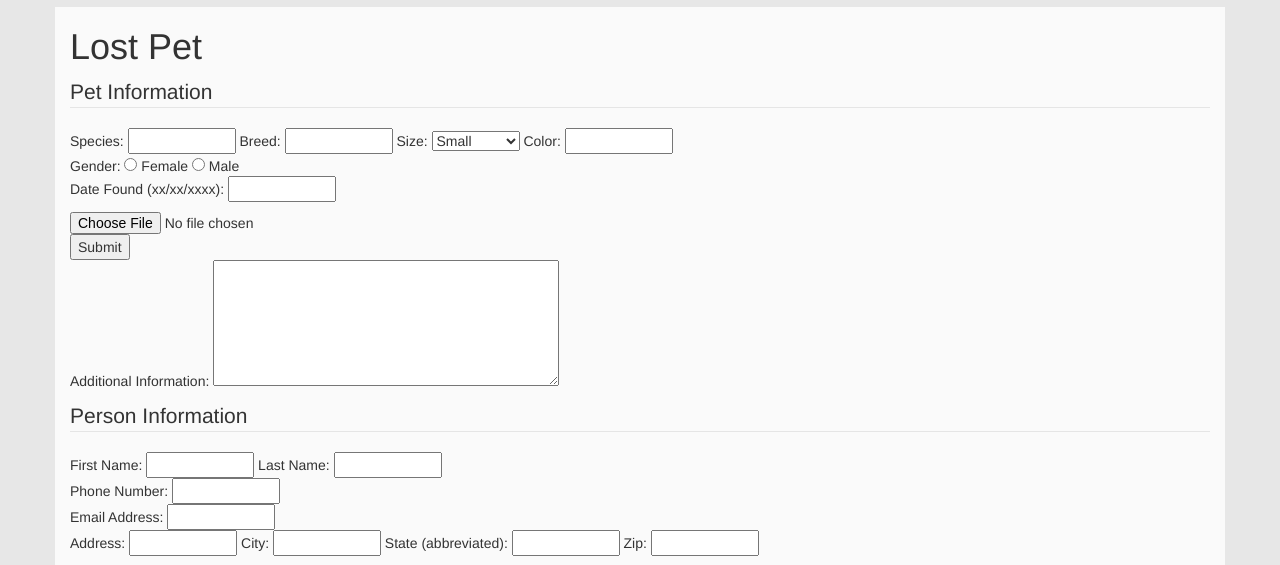
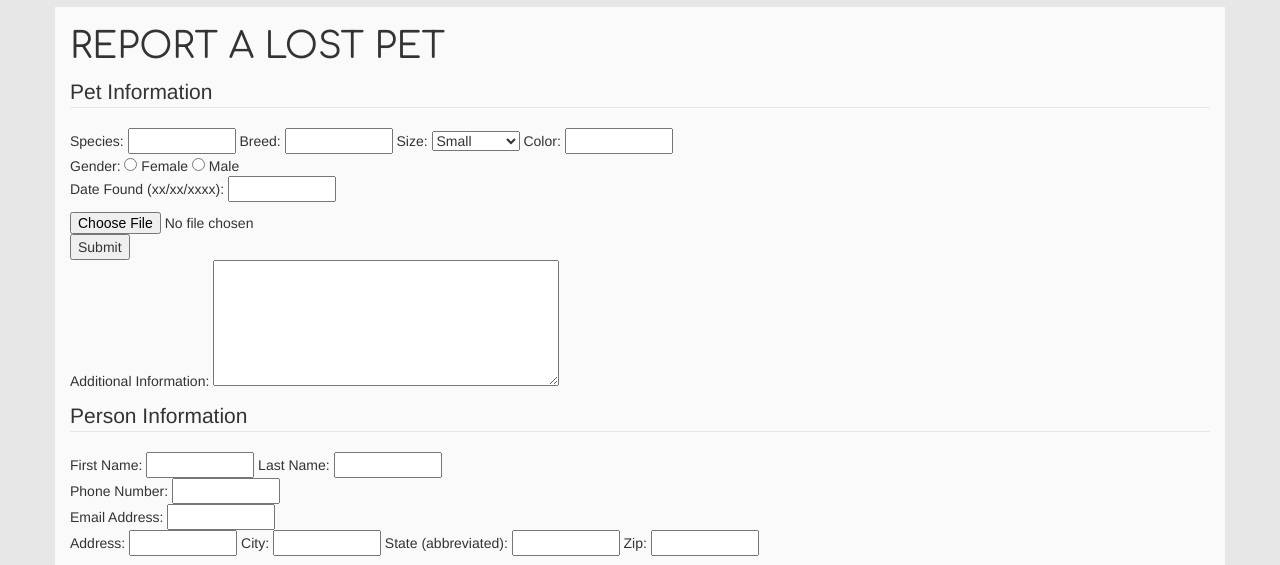
Before and after one commit to ttseattle/paw-to-heart, a PHP site: page /lostPet.php in a window 1280 px wide. Shown: the part 123-688 px from the top of the page. Run offline with PHP 8.4, Linux system fonts and the light colour scheme.

Commit message:
Style changes

```diff
--- a/about.php
+++ b/about.php
@@ -1,7 +1,7 @@
 <!DOCTYPE html>
 <html>
 	<head>
-		<title>About Us</title>
+		<title>About </title>
 		<link rel="stylesheet" type="text/css" href="pet.css">
 		<link rel="stylesheet" href="https://maxcdn.bootstrapcdn.com/bootstrap/3.3.6/css/bootstrap.min.css" integrity="sha384-1q8mTJOASx8j1Au+a5WDVnPi2lkFfwwEAa8hDDdjZlpLegxhjVME1fgjWPGmkzs7" crossorigin="anonymous">
         <link rel="stylesheet" href="css/main.css">
@@ -9,7 +9,7 @@
 	<body>
         <div class="container">
             <?php include 'views/menu.php'; ?>
-            <h1>About Us</h1>
+            <h1>ABOUT</h1>
             <hr>
             <p>
                 Here at Paw to Heart, we believe that pets are family. With the help of the community, we serve as a beacon of hope in the midst of disaster by connecting owners with their furry family members.
--- a/css/main.css
+++ b/css/main.css
@@ -1,3 +1,5 @@
+@import url(https://fonts.googleapis.com/css?family=Comfortaa:400,700);
+
 /* Menu Bar */
 
 #logo {
@@ -30,6 +32,10 @@
 }
 
 /* End of Menu Bar */
+
+h1 {
+    font-family: 'Comfortaa';
+}
 
 body {
     background: #E7E7E7;
--- a/found.php
+++ b/found.php
@@ -22,6 +22,7 @@ $matches = $model->getFound();
     <?php include 'views/menu.php'; ?>
     <?php $count = 1 ?>
     <div class="container">
+        <h1> BROWSE FOUND PETS </h1>
         <?php foreach($matches as $match): ?>
             <div class="pet-wrapper">
                 <a href="<?php echo "more-info.php?" . htmlentities($match['pet_id']); ?>">
--- a/foundPet.php
+++ b/foundPet.php
@@ -9,7 +9,7 @@
 	<body>
         <div class="container">
             <?php include 'views/menu.php'; ?>
-            <p><h1>Found Pet</h1></p>
+            <p><h1>FOUND PET</h1></p>
             <fieldset>
                 <legend>Pet Information</legend>
                 <p>
--- a/lost.php
+++ b/lost.php
@@ -13,7 +13,7 @@ $matches = $model->getLost();
 <html lang="en">
 <head>
     <meta charset="UTF-8">
-    <title>Paw to Heart</title>
+    <title> Browse Lost Pets </title>
     <link rel="stylesheet" href="https://maxcdn.bootstrapcdn.com/bootstrap/3.3.6/css/bootstrap.min.css" integrity="sha384-1q8mTJOASx8j1Au+a5WDVnPi2lkFfwwEAa8hDDdjZlpLegxhjVME1fgjWPGmkzs7" crossorigin="anonymous">
     <link rel="stylesheet" href="css/main.css">
     <link rel="shortcut icon" href="data/logo2.png">
@@ -22,6 +22,7 @@ $matches = $model->getLost();
     <?php include 'views/menu.php'; ?>
     <?php $count = 1 ?>
     <div class="container">
+        <h1> BROWSE LOST PETS </h1>
         <?php foreach($matches as $match): ?>
             <div class="pet-wrapper">
                 <a href="<?php echo "more-info.php?" . htmlentities($match['pet_id']); ?>">
--- a/lostPet.php
+++ b/lostPet.php
@@ -9,7 +9,7 @@
 	<body>
         <div class="container">
             <?php include 'views/menu.php'; ?>
-            <p><h1>Lost Pet</h1></p>
+            <p><h1>REPORT A LOST PET</h1></p>
             <fieldset>
                 <legend>Pet Information</legend>
                 <p>
--- a/pet.css
+++ /dev/null
@@ -1,3 +0,0 @@
-body {
-	background-color: white;
-}
--- a/stories.php
+++ b/stories.php
@@ -9,7 +9,7 @@
 	<body>
         <?php include 'views/menu.php'; ?>
         <div class="container">
-		    <h1>Success Stories!</h1>
+		    <h1>SUCCESS STORIES</h1>
             <fieldset>
                 <legend>Snowball</legend>
                 <p>
```
Also changed, not shown: 1 other file.
